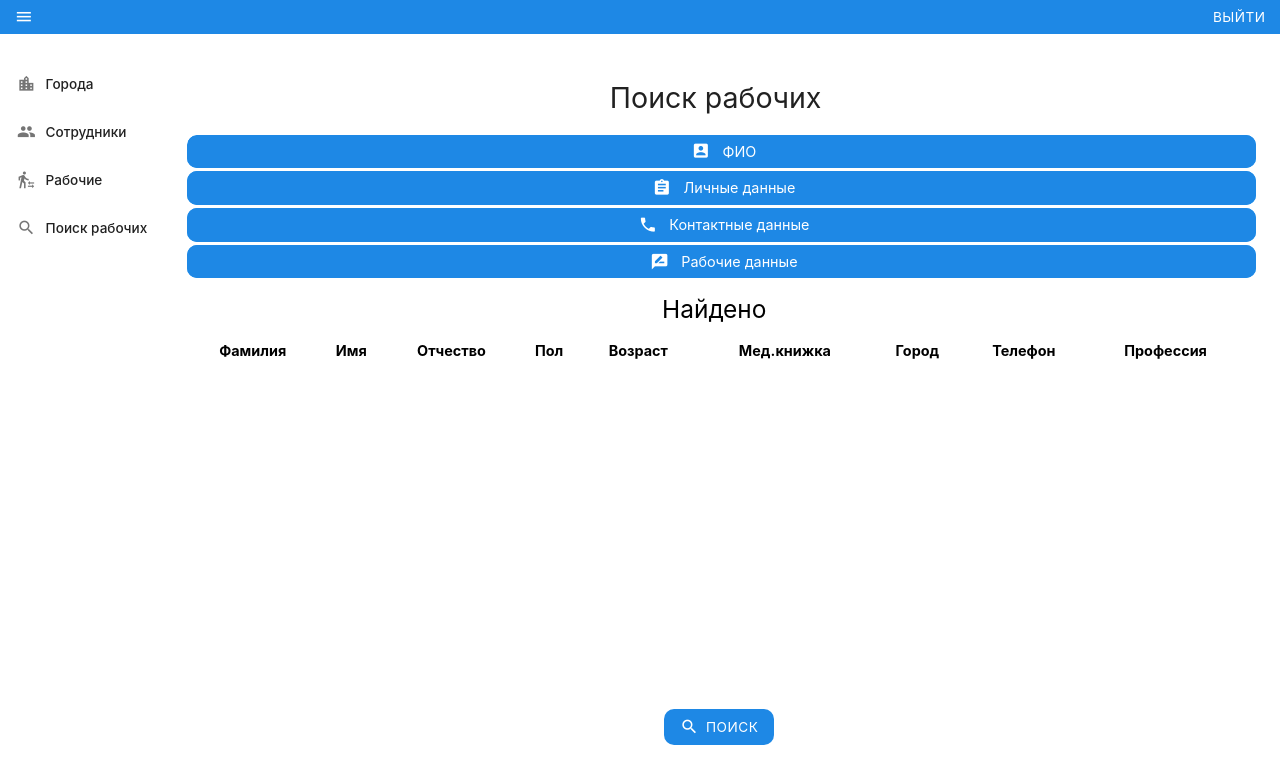
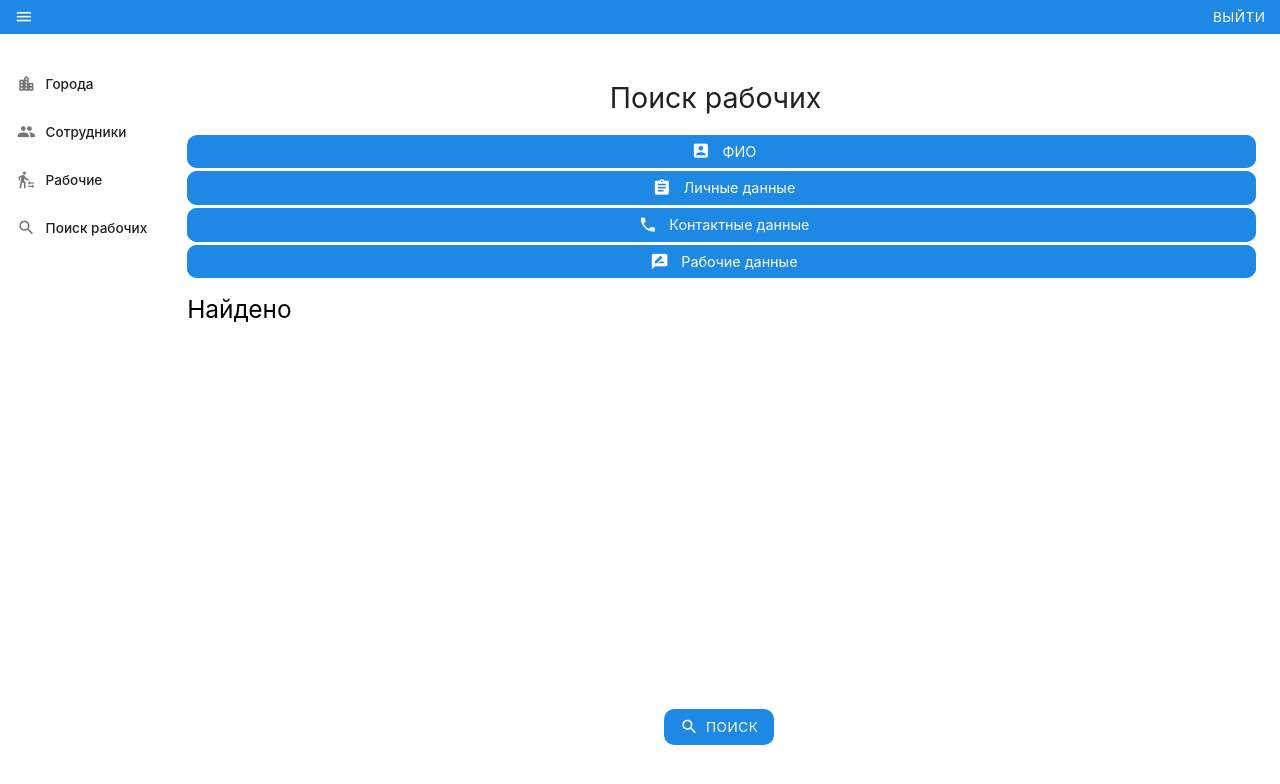
Before and after one commit to SadBarin/pave_erp, a Vue app: page /workers/search in a window 1280 px wide. Shown: the top 784 px of the page. Built offline with nearby package versions, Linux system fonts and the light colour scheme.

Commit message:
start dev about worker

```diff
--- a/package.json
+++ b/package.json
@@ -1,7 +1,7 @@
 {
   "name": "pave-erp",
   "version": "0.1.0",
-  "private": false,
+  "private": true,
   "scripts": {
     "serve": "vue-cli-service serve",
     "build": "vue-cli-service build",
--- a/public/index.html
+++ b/public/index.html
@@ -1,5 +1,5 @@
 <!DOCTYPE html>
-<html lang="en">
+<html lang="ru">
   <head>
     <meta charset="utf-8">
     <meta http-equiv="X-UA-Compatible" content="IE=edge">
@@ -16,6 +16,7 @@
     <meta name="msapplication-TileColor" content="#2b5797">
     <meta name="msapplication-config" content="icon/browserconfig.xml">
     <meta name="theme-color" content="#ffffff">
+    <link rel="icon" href="<%= BASE_URL %>favicon.ico">
 
     <title><%= htmlWebpackPlugin.options.title %></title>
   </head>
--- a/src/App.vue
+++ b/src/App.vue
@@ -9,6 +9,7 @@
 <script>
 import EmptyLayout from '@/layouts/EmptyLayout'
 import MainLayout from '@/layouts/MainLayout'
+
 export default {
   components: {
     EmptyLayout,
--- /dev/null
+++ b/src/components/workers/AboutWorker.vue
@@ -0,0 +1,14 @@
+<template>
+  <p>{{worker.id}}</p>
+</template>
+
+<script>
+export default {
+  name: 'AboutWorker',
+  props: ['workers']
+}
+</script>
+
+<style scoped>
+
+</style>
--- a/src/components/workers/ListWorkers.vue
+++ b/src/components/workers/ListWorkers.vue
@@ -13,7 +13,7 @@
         <th>Профессия</th>
         <th></th>
       </tr>
-      <tr v-for="worker in workers" :key="worker">
+      <tr v-for="worker in workers" :key="worker.value">
         <td>{{worker.surname}}</td>
         <td>{{worker.name}}</td>
         <td>{{worker.patronymic}}</td>
@@ -27,6 +27,7 @@
           <div class="flex-center">
             <button class="btn-transparent btn-remove transparent waves-effect waves-light auth-submit blue-text text-darken-1"
                     title="Просмотреть"
+                    v-on:click.prevent="aboutWorker(worker.id)"
             >
               <i class="material-icons">remove_red_eye</i>
             </button>
@@ -34,14 +35,14 @@
             <button class="btn-transparent btn-remove transparent waves-effect waves-light auth-submit blue-text text-darken-1"
                     title="Удалить"
                     v-if="!worker.edited"
-                    v-on:click="popupVisibility(worker.id)"
+                    v-on:click.prevent="popupVisibility(worker.id)"
             >
               <i class="material-icons">delete</i>
             </button>
 
             <button class="btn-transparent transparent waves-effect auth-submit blue-text text-darken-1"
                     title="Редактировать"
-                    v-on:click="editedWorkerStatus(worker.id)"
+                    v-on:click.prevent="editedWorkerStatus(worker.id)"
             >
               <i class="material-icons">create</i>
             </button>
@@ -62,6 +63,9 @@ export default {
     },
     editedWorkerStatus (id) {
       this.$emit('edited-worker-status', id)
+    },
+    aboutWorker (id) {
+      this.$emit('about-worker', id)
     }
   },
   props: ['workers']
--- a/src/components/workers/SearchWorkers.vue
+++ b/src/components/workers/SearchWorkers.vue
@@ -1,5 +1,13 @@
 <template>
   <div id="search">
+    <Popup
+      v-if="popupShow"
+      v-on:yes="removeWorker(worker)"
+      v-on:no="popupHidden"
+      v-bind:popup-title="'Удалить рабочего?'"
+      v-bind:popup-toast="'Рабочий был удалён'"
+    />
+
     <div class="page-title flex-center">
       <h3>Поиск рабочих</h3>
     </div>
@@ -150,42 +158,13 @@
 
               <div class="col s12 black-text">
                 <h4 class="page-title">Найдено</h4>
-                <div>
-                  <table class="search-table">
-                    <tr>
-                      <th>Фамилия</th>
-                      <th>Имя</th>
-                      <th>Отчество</th>
-                      <th>Пол</th>
-                      <th>Возраст</th>
-                      <th>Мед.книжка</th>
-                      <th>Город</th>
-                      <th>Телефон</th>
-                      <th>Профессия</th>
-                      <th></th>
-                    </tr>
-                    <tr v-for="worker in searchWorkers" :key="worker">
-                      <td>{{worker.surname}}</td>
-                      <td>{{worker.name}}</td>
-                      <td>{{worker.patronymic}}</td>
-                      <td>{{worker.sex}}</td>
-                      <td>{{worker.age}}</td>
-                      <td>{{worker.medicalBook}}</td>
-                      <td>{{worker.city}}</td>
-                      <td>{{worker.mobilePhone}}</td>
-                      <td>{{worker.professions}}</td>
-                      <td>
-                        <div class="flex-center">
-                          <button class="btn-transparent transparent waves-effect auth-submit blue-text text-darken-1"
-                                  v-on:click.prevent="editedWorkerStatus(worker.id)"
-                          >
-                            <i class="material-icons">create</i>
-                          </button>
-                        </div>
-                      </td>
-                    </tr>
-                  </table>
-                </div>
+
+                <ListWorkers
+                  v-if="workers.length"
+                  v-bind:workers="searchWorkers"
+                  @popup-visibility="popupVisibility"
+                  @edited-worker-status="editedWorkerStatus"
+                />
               </div>
             </form>
           </div>
@@ -206,13 +185,18 @@
 
 <script>
 import M from 'materialize-css'
+import Popup from '@/components/Popup'
+import ListWorkers from '@/components/workers/ListWorkers'
 
 export default {
   name: 'SearchWorkers',
+  components: { Popup, ListWorkers },
   data () {
     return {
       workers: [],
       sites: [],
+      popupShow: false,
+      worker: '',
 
       searchInput: {
         name: '',
@@ -230,6 +214,15 @@ export default {
     }
   },
   methods: {
+    popupVisibility (id) {
+      this.popupShow = true
+      this.worker = id
+    },
+
+    popupHidden () {
+      this.popupShow = false
+    },
+
     searching (obj) {
       return function (key, searchKey) {
         if (searchKey !== '') {
@@ -286,6 +279,8 @@ export default {
     removeWorker (id) {
       this.workers = this.workers.filter(worker => worker.id !== id)
       this.saveCollection(this.workers, 'workers')
+      this.popupHidden()
+      this.searchWorkers = this.workers
     },
 
     addWorker (worker) {
@@ -335,12 +330,6 @@ export default {
     overflow-y: auto;
 
     padding-bottom: 15px;
-  }
-
-  .page-title {
-    display: flex;
-    align-items: center;
-    justify-content: center;
   }
 
   .collapsible-header,
--- a/src/layouts/MainLayout.vue
+++ b/src/layouts/MainLayout.vue
@@ -19,12 +19,6 @@
       </div>
 
       <div class="navbar-right">
-<!--        <button-->
-<!--          class="btn-flat blue darken-1 waves-effect waves-light auth-submit white-text"-->
-<!--          v-on:click="popupVisibility">-->
-<!--          <i class="material-icons">arrow_back</i> Выйти-->
-<!--        </button>-->
-
         <button
           class="btn btn-transparent transparent"
           v-on:click="popupVisibility"
--- a/src/router/index.js
+++ b/src/router/index.js
@@ -56,6 +56,12 @@ const router = new VueRouter({
       component: () => import('../components/workers/SearchWorkers')
     },
     {
+      path: '/workers/about',
+      name: 'workersAbout',
+      meta: { layout: 'main' },
+      component: () => import('../components/workers/AboutWorker')
+    },
+    {
       path: '/editor',
       name: 'editor',
       meta: { layout: 'main' },
--- a/src/views/Workers.vue
+++ b/src/views/Workers.vue
@@ -35,6 +35,7 @@
         v-bind:workers="workers"
         @popup-visibility="popupVisibility"
         @edited-worker-status="editedWorkerStatus"
+        @about-worker="aboutWorker"
       />
       <div v-else class="empty-list">
         <h5 class="empty-list-title"><i class="material-icons">mood_bad</i> Рабочих не осталось!</h5>
@@ -81,6 +82,10 @@ export default {
       this.saveCollection(this.workers, 'workers')
     },
 
+    aboutWorker (id) {
+      this.$router.push('/workers/about')
+    },
+
     saveCollection (collection, collectionName) {
       const parsed = JSON.stringify(collection)
       localStorage.setItem(collectionName, parsed)
--- a/vue.config.js
+++ b/vue.config.js
@@ -1,5 +1,20 @@
 module.exports = {
   publicPath: process.env.NODE_ENV === 'production'
     ? '/pave-erp-demo/'
-    : '/'
+    : '/',
+
+  pwa: {
+    name: 'PaveERP',
+    themeColor: 'hsl(208, 79%, 51%)',
+    msTileColor: '#000000',
+    appleMobileWebAppCapable: 'yes',
+    appleMobileWebAppStatusBarStyle: 'black',
+
+    // настройки манифеста
+    manifestOptions: {
+      display: 'landscape',
+      background_color: 'hsl(208, 79%, 51%)'
+      // ...другие настройки манифеста...
+    }
+  }
 }
```
Also changed, not shown: public/icon/site.webmanifest, 1 other file (tests, documents, lock files or other folders).
